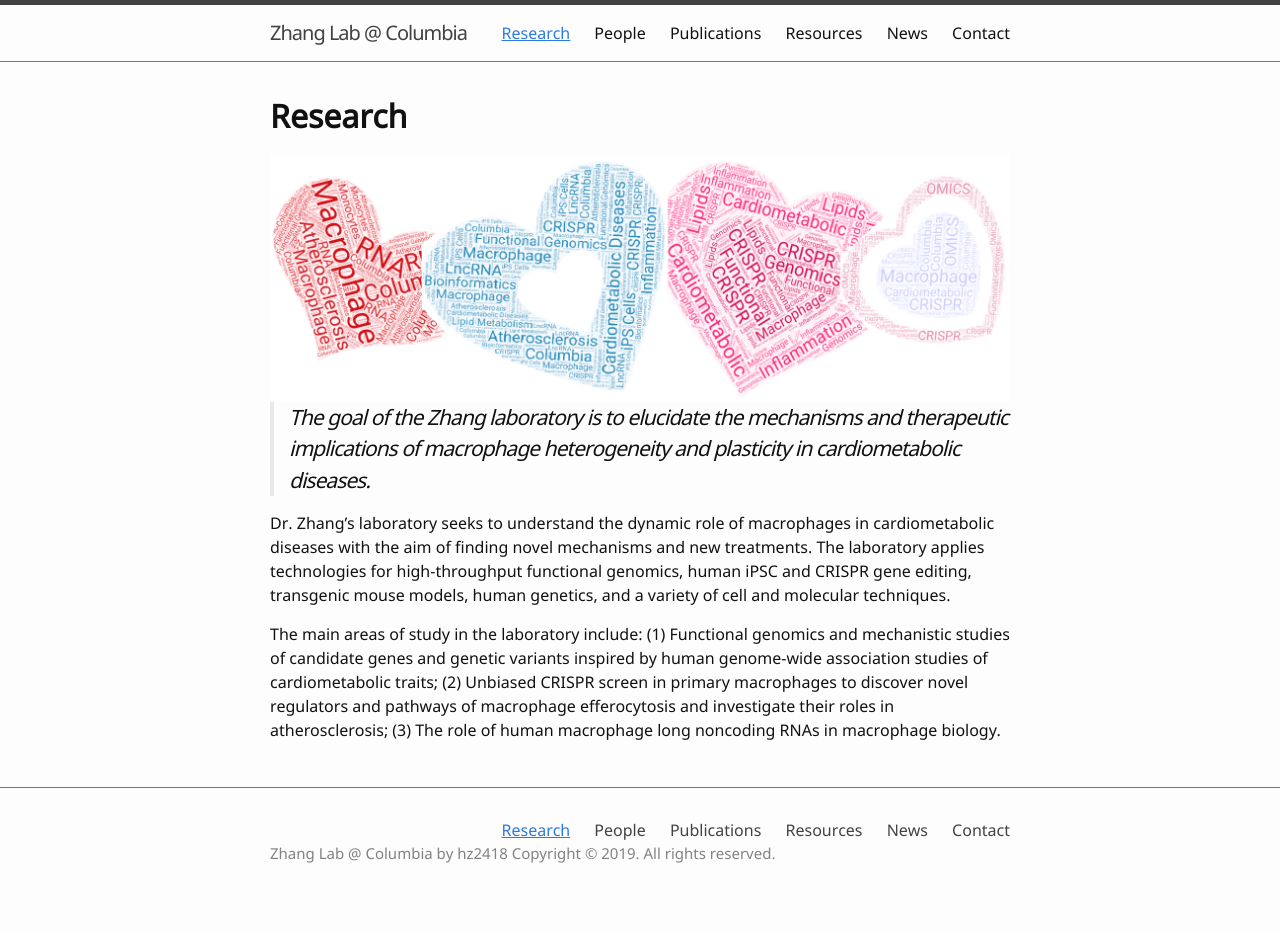
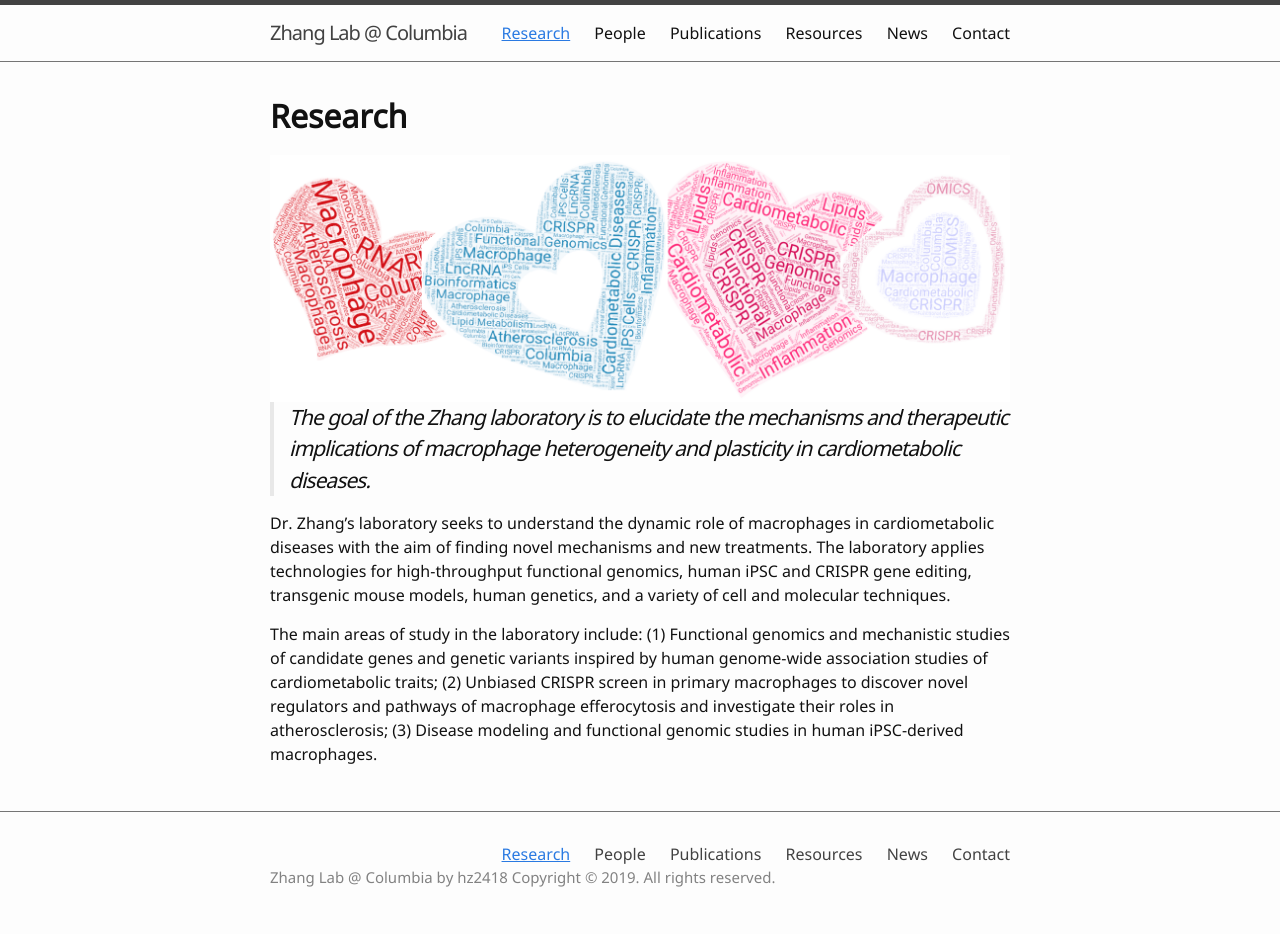
Before and after one commit to hanruizhang/zhanglab, a Jekyll site: the page built from 1_Research.md, in a window 1280 px wide. Built offline with Jekyll 4.4.1, drawn with Linux system fonts in a browser that asks for light colours; before the commit the page ends 910 px from its top, so only the background shows below that.

Commit message:
Update 1_Research.md

```diff
--- a/1_Research.md
+++ b/1_Research.md
@@ -12,4 +12,4 @@ nav: true
 
 Dr. Zhang's laboratory seeks to understand the dynamic role of macrophages in cardiometabolic diseases with the aim of finding novel mechanisms and new treatments. The laboratory applies technologies for high-throughput functional genomics, human iPSC and CRISPR gene editing, transgenic mouse models, human genetics, and a variety of cell and molecular techniques.
 
-The main areas of study in the laboratory include: (1) Functional genomics and mechanistic studies of candidate genes and genetic variants inspired by human genome-wide association studies of cardiometabolic traits; (2) Unbiased CRISPR screen in primary macrophages to discover novel regulators and pathways of macrophage efferocytosis and investigate their roles in atherosclerosis; (3) The role of human macrophage long noncoding RNAs in macrophage biology.
+The main areas of study in the laboratory include: (1) Functional genomics and mechanistic studies of candidate genes and genetic variants inspired by human genome-wide association studies of cardiometabolic traits; (2) Unbiased CRISPR screen in primary macrophages to discover novel regulators and pathways of macrophage efferocytosis and investigate their roles in atherosclerosis; (3) Disease modeling and functional genomic studies in human iPSC-derived macrophages.
```
